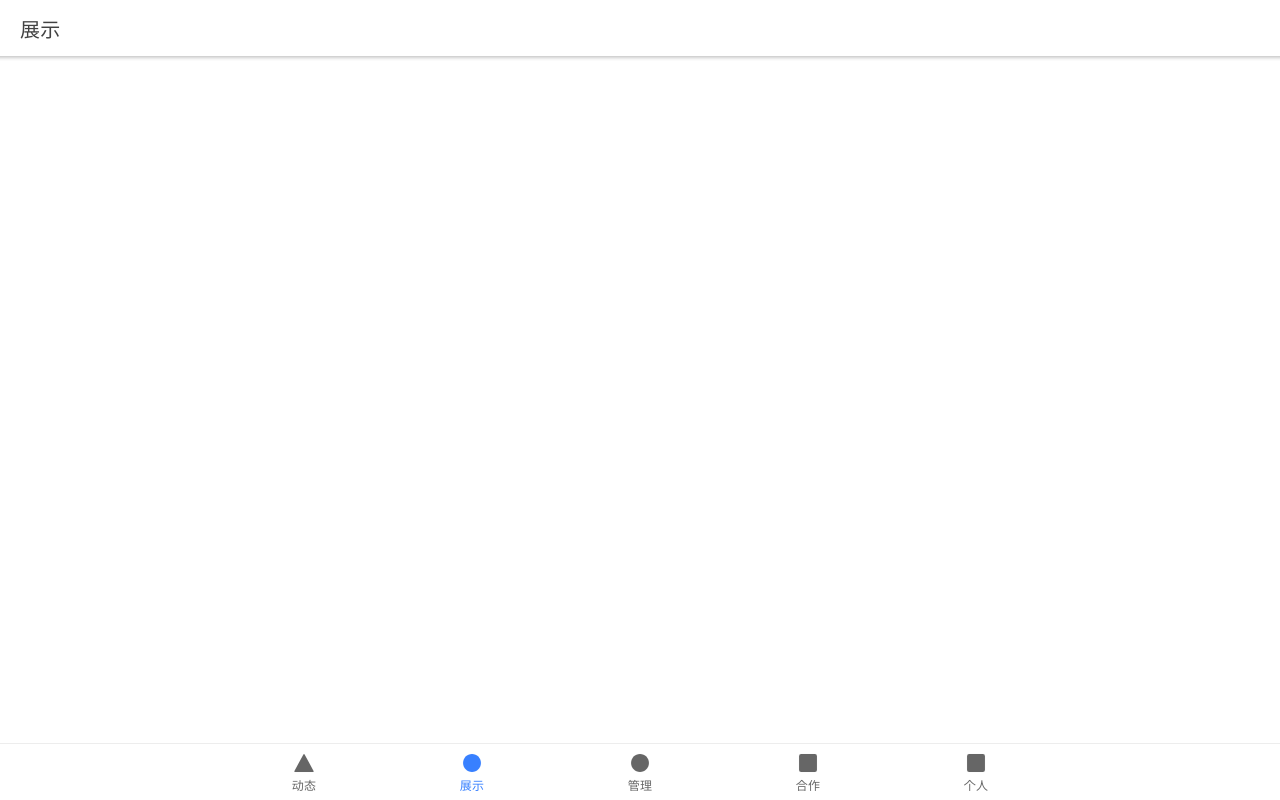
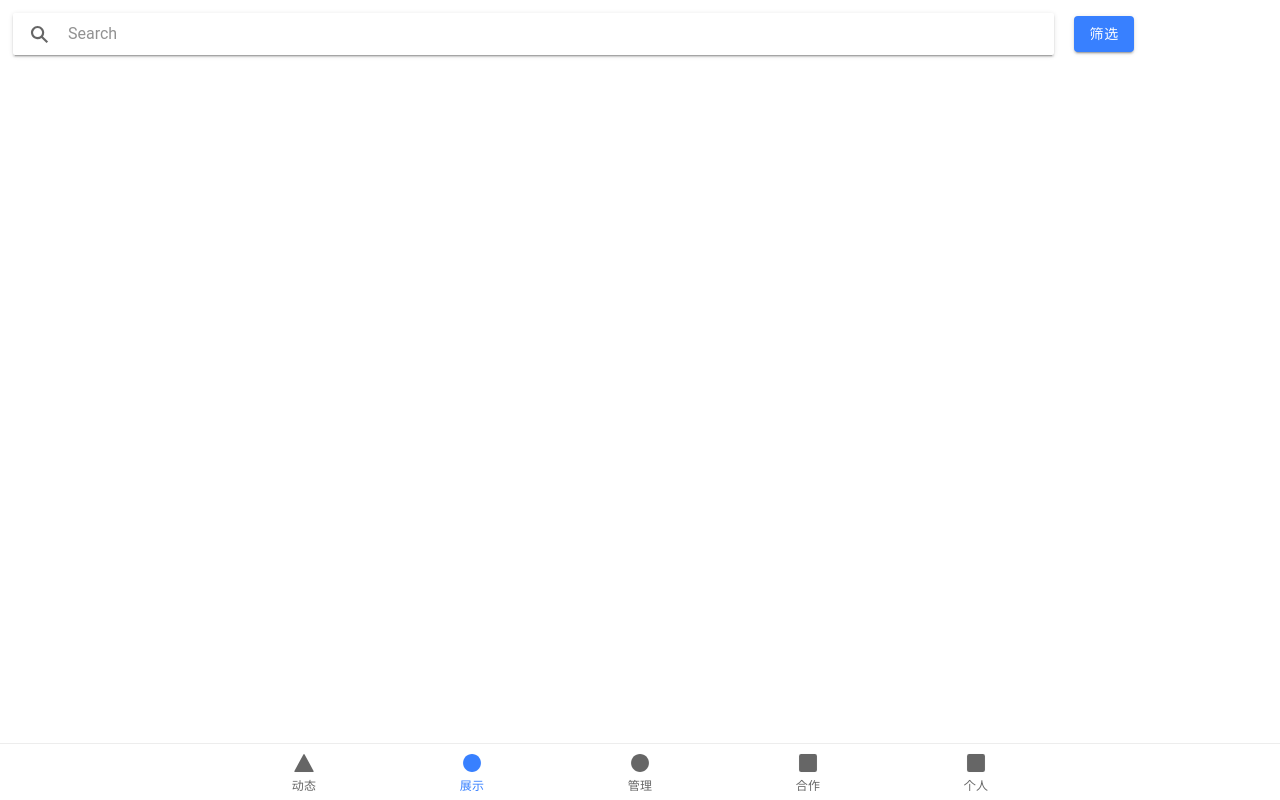
Before and after one commit to Leader-dev/Leader-front-end, a React (Create React App) app: page /eca-display in a window 1280 px wide. Built offline with nearby package versions, Linux system fonts and the light colour scheme.

Commit message:
missing files

```diff
--- a/src/pages/ECA-Display/index.tsx
+++ b/src/pages/ECA-Display/index.tsx
@@ -1,16 +1,21 @@
-import { IonContent, IonHeader, IonPage, IonTitle, IonToolbar } from '@ionic/react';
+import { IonContent, IonGrid, IonRow, IonCol, IonPage, IonSearchbar, IonButton} from '@ionic/react';
+import React, { useState } from 'react';
 import './index.css';
 
 const ECADisplay: React.FC = () => {
+  const [searchText, setSearchText] = useState('');
   return (
     <IonPage>
-      <IonHeader>
-        <IonToolbar>
-          <IonTitle>展示</IonTitle>
-        </IonToolbar>
-      </IonHeader>
-      <IonContent fullscreen>
-      </IonContent>
+      <IonRow className="ion-align-items-center">
+        <IonCol size="10">
+          <IonSearchbar value={searchText} onIonChange={e => setSearchText(e.detail.value!)} showCancelButton="focus">
+          </IonSearchbar>
+        </IonCol>
+        <IonCol size="2">
+          <IonButton color="primary">筛选</IonButton>
+        </IonCol>
+      </IonRow>
+
     </IonPage>
   );
 };
```
Also changed, not shown: 2 other files (tests, documents, lock files or other folders).
